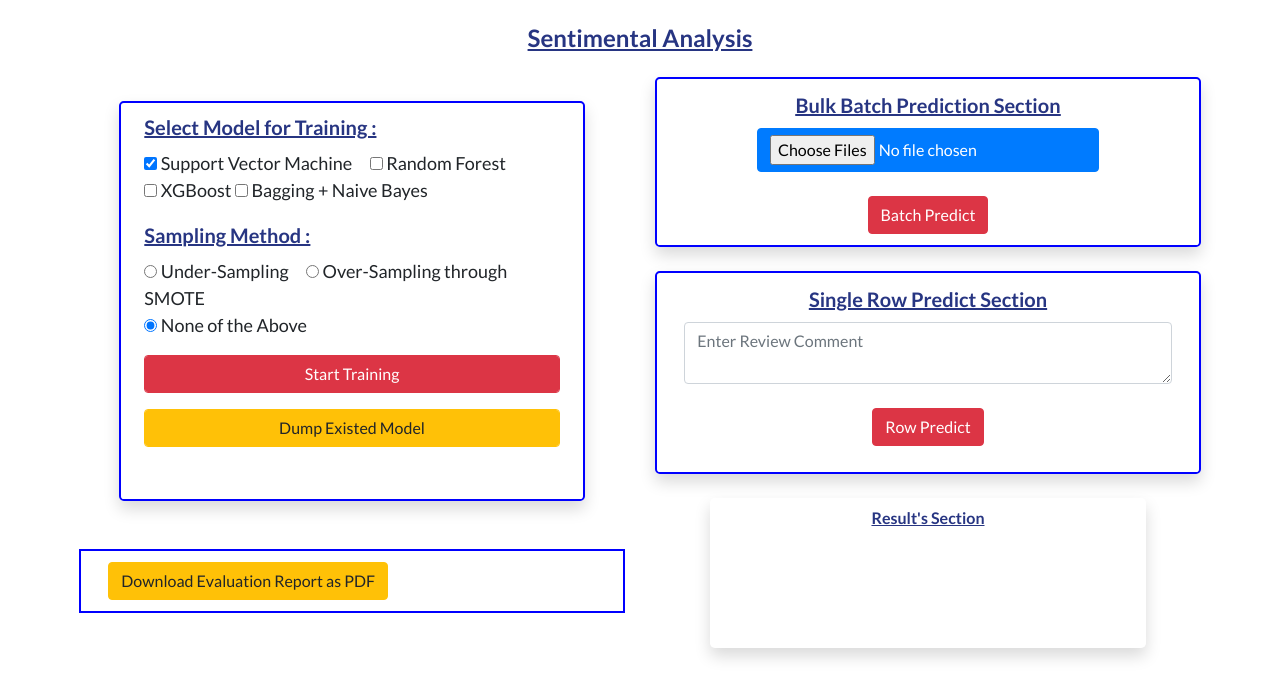
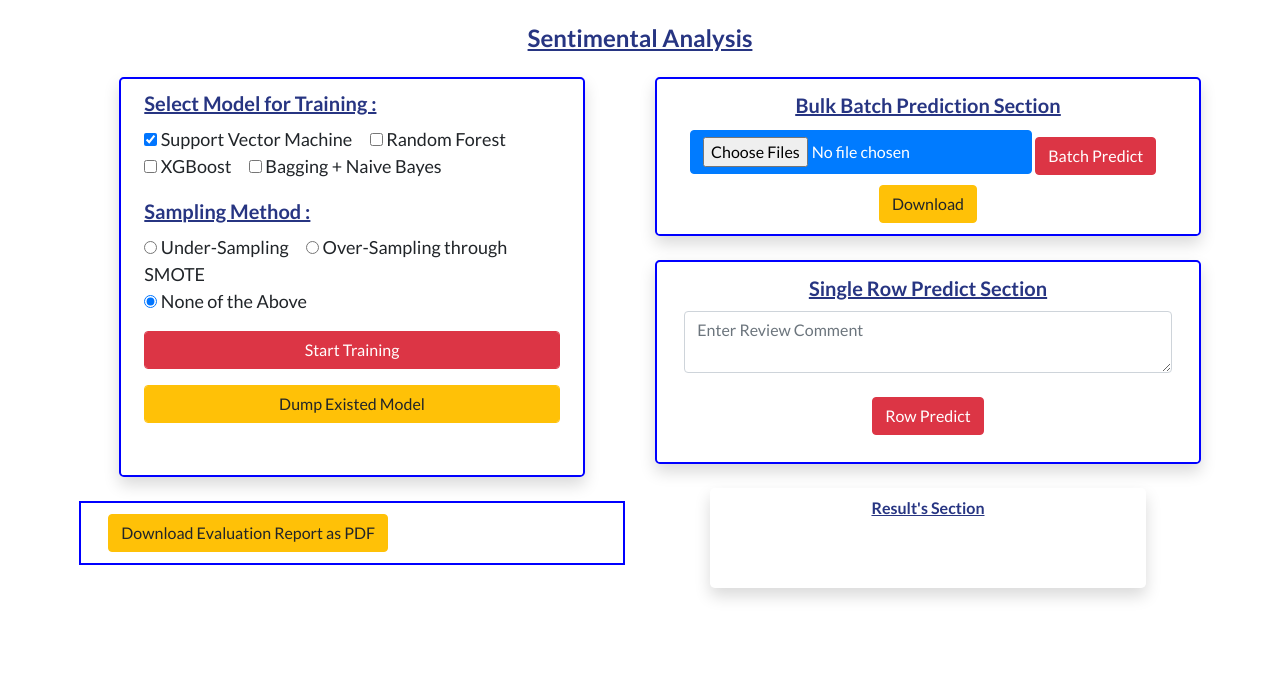
Before and after one commit to himanshusoni21/Sentimental_Analysis, a Flask app: page / in a window 1280 px wide. Shown: the top 698 px of the page. Run offline with Flask 2, Linux system fonts and the light colour scheme; parts of the project's set-up code (start-up, migrations or seed data) failed here and were passed over; some libraries are stand-ins or nearby versions.

Commit message:
till_zip_download_done :wq

```diff
--- a/application.py
+++ b/application.py
@@ -9,6 +9,7 @@ from train_model import Training_Model
 from predict_model import Predict_From_Model
 import pandas as pd
 import shutil
+from zipfile import ZipFile
 
 os.putenv('LANG', 'en_US.UTF-8')
 os.putenv('LC_ALL', 'en_US.UTF-8')
@@ -215,6 +216,40 @@ def predictRowRoute():
         print(e)
         return Response('Error Occured::%s' % str(e))
 
+
+
+@application.route("/download_prediction",methods=['GET'])
+@cross_origin()
+def download_prediction():
+    try:
+        file_paths = list()
+        list_files = [i for i in os.listdir('Predicted_Files')]
+        for f in list_files:
+            file_paths.append('Predicted_Files/' + f)
+
+        if file_paths is not None:
+            with ZipFile('Prediction_Zip/Prediction.zip','w') as zip:
+                for file in file_paths:
+                    zip.write(file)
+
+            if os.path.exists('Predicted_Files'):
+                file = os.listdir('Predicted_Files')
+                if not len(file) == 0:
+                    for f in file:
+                        os.remove('Predicted_Files/' + f)
+            else:
+                pass
+
+        file = os.listdir('Prediction_Zip')[0]
+        return send_file('Prediction_Zip/' + file, as_attachment=True)
+
+    except Exception as e:
+        print(e)
+        raise e
+
+
+
+
 if __name__ == '__main__':
     host = '0.0.0.0'
     port = 5000
--- a/templates/index.html
+++ b/templates/index.html
@@ -65,7 +65,7 @@
 			}
 		}
 		.res-container{}
-		.result-box{width:80%;margin-left:auto;margin-right:auto;height: 150px;padding:10px;overflow-y: auto;}
+		.result-box{width:80%;margin-left:auto;margin-right:auto;height: 100px;padding:10px;overflow-y: auto;}
 		#loading {
 			position: fixed;
 			left: 0px;
@@ -156,15 +156,14 @@
 		<div class="container-fluid">
 			<h4 class="my-4 title"><u>Sentimental Analysis</u></h4>
 			<div class="row">
-				<div class="col-md-6 col-xs-12" style="text-align:left">
-					<br/>
+				<div class="col-md-6 col-xs-12" style="text-align:left;">
 					<form method="post" id="datafetch_form" enctype="multipart/form-data">
 						<div class="boxes shadow rounded-lg" style="font-size:18px;">
 							<div class="form-group files color">
 								<label class="label_heading">Select Model for Training :</label><br>
 								<input type="checkbox" class="model_cb" name="model_list[]" checked id="svm" value="svm">&nbsp;Support Vector Machine &nbsp;&nbsp;&nbsp;
 								<input type="checkbox" class="model_cb" name="model_list[]" id="rf" value="rf">&nbsp;Random Forest &nbsp;&nbsp;&nbsp;<br>
-								<input type="checkbox" class="model_cb" name="model_list[]" id="xg" value="xg">&nbsp;XGBoost
+								<input type="checkbox" class="model_cb" name="model_list[]" id="xg" value="xg">&nbsp;XGBoost&nbsp;&nbsp;&nbsp;&nbsp;
 								<input type="checkbox" class="model_cb" name="model_list[]" id="mnb" value="mnb">&nbsp;Bagging + Naive Bayes
 							</div>
 
@@ -187,7 +186,6 @@
 						</div>
 					</form>
 					<br>
-					<br>
 					<div class="boxes">
 <!--						<label class="label_heading">Model Evaluation Report</label>-->
 						<button class="btn btn-warning">Download Evaluation Report as PDF</button>
@@ -197,9 +195,9 @@
 					<div class="boxes shadow rounded-lg">
 						<label class="label_heading"><u>Bulk Batch Prediction Section</u></label>
 						<form id="upload-batchfile" method="post" enctype="multipart/form-data">
-							<input name="batchfile[]" id="batchfile" type="file" accept=".csv,.xls,.xlsx" multiple class="btn btn-primary">
-							<br><br>
-							<center><button id="upload-file-btn" class="btn btn-danger" type="button">Batch Predict</button></center>
+							<input name="batchfile[]" id="batchfile" type="file" accept=".csv" multiple class="btn btn-primary">
+							<button id="upload-file-btn" class="btn btn-danger" type="button" style="margin-right:2%;margin-top:2%">Batch Predict</button>
+							<a href="{{ url_for('download_prediction') }}"><input type="button" id="download_predict" class="btn btn-warning" style="margin-top:2%" value="Download"></a>
 						</form>
 					</div>
 					<br>
@@ -225,7 +223,6 @@
 			</div>
 		</div>
 	</section>
-
 
 	<div id="loading"><div class="loader"></div></div>
 	<!-- Bootstrap core JavaScript -->
@@ -274,7 +271,7 @@
 				$('#trained_model').html('<p>None Model Trained</p>');
 				$('#dumpmodel').prop('disabled',true);
 			}
-
+			$('#download_predict').prop('disabled',true);
 
 			$("#training").click(function(e){
 				e.preventDefault();
@@ -358,6 +355,7 @@
 					data: formData,
 					success: function(response){
 						$(".json-result").html('<p>"Prediction File created !!!</p><pre>' + response + '</pre>');
+						$('#download_predict').prop('disabled',false);
 						$('#loading').hide();
 					}
 				});
@@ -381,6 +379,9 @@
 				});
 			});
 
+			$('#download_predict').click(function(e){
+				$('#download_predict').prop('disabled',true);
+			});
 		});
 	</script>
 </body>
```
Also changed, not shown: flask_monitoringdashboard.db.
